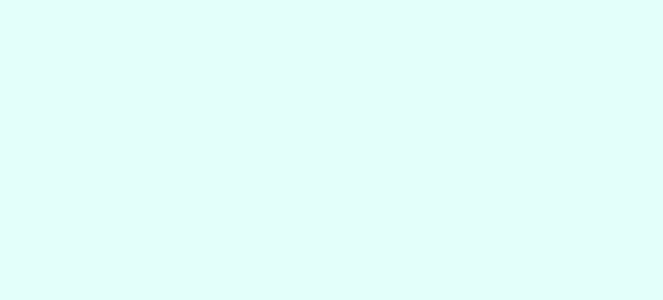
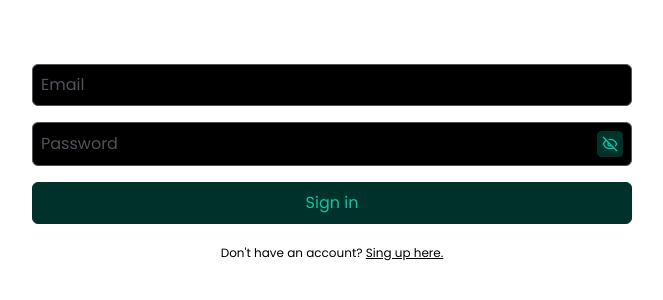
Before and after one commit to WilliamDavidson-02/rich-text-react, a React (Vite) app: page / in a window 1280 px wide. Shown: the part 236-536 px from the top of the page, without its empty margins (308-971 px from the left). Built offline with nearby package versions, Linux system fonts and the light colour scheme.

Commit message:
singIn/signUp form

```diff
--- a/index.html
+++ b/index.html
@@ -12,7 +12,7 @@
     />
     <title>Rich Text</title>
   </head>
-  <body class="bg-rich-white dark:text-rich-white text-black dark:bg-black">
+  <body class="bg-white text-black dark:bg-black dark:text-white">
     <div id="root"></div>
     <script type="module" src="/src/main.tsx"></script>
   </body>
--- a/package.json
+++ b/package.json
@@ -11,10 +11,12 @@
   },
   "dependencies": {
     "@supabase/supabase-js": "^2.39.1",
+    "lucide-react": "^0.302.0",
     "react": "^18.2.0",
     "react-dom": "^18.2.0",
     "react-router-dom": "^6.21.1",
-    "sonner": "^1.3.1"
+    "sonner": "^1.3.1",
+    "zod": "^3.22.4"
   },
   "devDependencies": {
     "@types/react": "^18.2.43",
--- /dev/null
+++ b/src/components/PasswordInput.tsx
@@ -0,0 +1,58 @@
+import { Dispatch, SetStateAction, useState } from "react";
+import { formType } from "../pages/Auth";
+import { Eye, EyeOff } from "lucide-react";
+import SmBtnHoverContainer from "./SmBtnHoverContainer";
+import { ZodSchema } from "zod";
+import { toast } from "sonner";
+
+type textInputProps = {
+  password: string;
+  setPassword: Dispatch<SetStateAction<formType>>;
+  placeholder: string;
+  schema: ZodSchema<any>;
+  errorMsg: string;
+};
+
+export default function PasswordInput({
+  password,
+  setPassword,
+  placeholder,
+  schema,
+  errorMsg,
+}: textInputProps) {
+  const [type, setType] = useState<"password" | "text">("password");
+
+  const validatePassword = (value: string) => {
+    try {
+      schema.parse(value);
+    } catch (error: any) {
+      toast.error(errorMsg);
+    }
+  };
+
+  return (
+    <div className="flex w-full rounded-md border border-zinc-600 bg-black p-2 transition-colors duration-200 focus-within:border-white ">
+      <input
+        className="flex-grow bg-black outline-none transition-colors duration-200 placeholder:text-zinc-600 focus-within:placeholder:text-white"
+        type={type}
+        value={password}
+        onChange={(ev) =>
+          setPassword((prev) => ({ ...prev, password: ev.target.value }))
+        }
+        placeholder={placeholder}
+        onBlur={() => validatePassword(password)}
+      />
+      <SmBtnHoverContainer
+        onClick={() =>
+          setType((prev) => (prev === "password" ? "text" : "password"))
+        }
+      >
+        {type === "password" ? (
+          <EyeOff size={16} className="m-1" />
+        ) : (
+          <Eye size={16} className="m-1" />
+        )}
+      </SmBtnHoverContainer>
+    </div>
+  );
+}
--- /dev/null
+++ b/src/components/SmBtnHoverContainer.tsx
@@ -0,0 +1,20 @@
+import { ReactNode } from "react";
+
+type SmBtnHoverContainerProps = {
+  children: ReactNode;
+  onClick: () => void;
+};
+
+export default function SmBtnHoverContainer({
+  children,
+  onClick,
+}: SmBtnHoverContainerProps) {
+  return (
+    <div
+      className="bg-rich-dark-green text-rich-light-green hover:border-rich-light-green border-rich-dark-green cursor-pointer rounded border outline-none transition-colors duration-200 ease-in"
+      onClick={onClick}
+    >
+      {children}
+    </div>
+  );
+}
--- /dev/null
+++ b/src/components/SubmitBtnGreen.tsx
@@ -0,0 +1,15 @@
+type SubmitBtnGreenProps = {
+  text: string;
+};
+
+export default function SubmitBtnGreen({ text }: SubmitBtnGreenProps) {
+  return (
+    <button
+      type="submit"
+      role="button"
+      className="bg-rich-dark-green text-rich-light-green focus:border-rich-light-green hover:border-rich-light-green border-rich-dark-green rounded-md border p-2 outline-none transition duration-200 ease-in"
+    >
+      {text}
+    </button>
+  );
+}
--- /dev/null
+++ b/src/components/TextInput.tsx
@@ -0,0 +1,43 @@
+import { Dispatch, SetStateAction } from "react";
+import { formType } from "../pages/Auth";
+import { ZodSchema } from "zod";
+import { toast } from "sonner";
+
+type textInputProps = {
+  text: string;
+  setText: Dispatch<SetStateAction<formType>>;
+  placeholder: string;
+  inputKey: string;
+  schema: ZodSchema<any>;
+  errorMsg: string;
+};
+
+export default function TextInput({
+  text,
+  setText,
+  placeholder,
+  inputKey,
+  schema,
+  errorMsg,
+}: textInputProps) {
+  const validateText = (value: string) => {
+    try {
+      schema.parse(value);
+    } catch (error: any) {
+      toast.error(errorMsg);
+    }
+  };
+
+  return (
+    <input
+      className="w-full rounded-md border border-zinc-600 bg-black p-2 outline-none transition-colors duration-200 placeholder:text-zinc-600 focus:border-white focus:placeholder:text-white"
+      type="text"
+      value={text}
+      onChange={(ev) =>
+        setText((prev) => ({ ...prev, [inputKey]: ev.target.value }))
+      }
+      placeholder={placeholder}
+      onBlur={() => validateText(text)}
+    />
+  );
+}
--- a/src/pages/Auth.tsx
+++ b/src/pages/Auth.tsx
@@ -1,9 +1,140 @@
+import { FormEvent, useState } from "react";
 import MainContainer from "../components/MainContainer";
+import TextInput from "../components/TextInput";
+import PasswordInput from "../components/PasswordInput";
+import SubmitBtnGreen from "../components/SubmitBtnGreen";
+import { z } from "zod";
+import { toast } from "sonner";
+
+const nameSchema = z.string().min(2);
+const emailSchema = z.string().email();
+const passwordLength = 8;
+const passwordSchema = z.string().min(passwordLength);
+
+export type formType = {
+  firstName: string;
+  lastName: string;
+  email: string;
+  password: string;
+};
 
 export default function Auth() {
+  const [form, setForm] = useState<formType>({
+    firstName: "",
+    lastName: "",
+    email: "",
+    password: "",
+  });
+  const [formType, setFormType] = useState<"signIn" | "signUp">("signIn");
+
+  const validateForm = () => {
+    const invalidFields: string[] = [];
+
+    if (formType === "signUp") {
+      if (!nameSchema.safeParse(form.firstName).success) {
+        invalidFields.push("First name");
+      }
+
+      if (!nameSchema.safeParse(form.lastName).success) {
+        invalidFields.push("Last name");
+      }
+    }
+
+    if (!emailSchema.safeParse(form.email).success) {
+      invalidFields.push("Email");
+    }
+
+    if (!passwordSchema.safeParse(form.password).success) {
+      invalidFields.push("Password");
+    }
+
+    return invalidFields;
+  };
+
+  const submitForm = (ev: FormEvent) => {
+    ev.preventDefault();
+    const invalidFields = validateForm();
+    if (invalidFields.length > 0) {
+      toast.error(`Invalid form please check ${invalidFields.join(", ")}`);
+      return;
+    }
+    const submittedForm =
+      formType === "signIn"
+        ? { email: form.email, password: form.password }
+        : form;
+    console.log(submittedForm);
+  };
+
   return (
     <MainContainer>
-      <form></form>
+      <div className="flex h-screen w-full items-center justify-center">
+        <form
+          className="flex w-full max-w-[600px] flex-col gap-4"
+          onSubmit={submitForm}
+        >
+          {formType === "signUp" && (
+            <div className="grid grid-cols-1 gap-4 md:grid-cols-2">
+              <TextInput
+                text={form.firstName}
+                setText={setForm}
+                placeholder="First name"
+                inputKey="firstName"
+                schema={nameSchema}
+                errorMsg="First name must be least 2 characters"
+              />
+              <TextInput
+                text={form.lastName}
+                setText={setForm}
+                placeholder="Last name"
+                inputKey="lastName"
+                schema={nameSchema}
+                errorMsg="Last name must be least 2 characters"
+              />
+            </div>
+          )}
+          <TextInput
+            text={form.email}
+            setText={setForm}
+            placeholder="Email"
+            inputKey="email"
+            schema={emailSchema}
+            errorMsg="Invalid email"
+          />
+          <PasswordInput
+            password={form.password}
+            setPassword={setForm}
+            placeholder="Password"
+            schema={passwordSchema}
+            errorMsg={`Password must be as least ${passwordLength} characters`}
+          />
+          <SubmitBtnGreen
+            text={formType === "signIn" ? "Sign in" : "Sign up"}
+          />
+          <div className="text-center">
+            {formType === "signIn" ? (
+              <span className="text-xs text-black dark:text-zinc-400">
+                Don't have an account?{" "}
+                <a
+                  className="cursor-pointer underline transition-all duration-200 hover:brightness-150"
+                  onClick={() => setFormType("signUp")}
+                >
+                  Sing up here.
+                </a>
+              </span>
+            ) : (
+              <span className="text-xs text-black dark:text-zinc-400">
+                Already have an account?{" "}
+                <a
+                  className="cursor-pointer underline transition-all duration-200 hover:brightness-150"
+                  onClick={() => setFormType("signIn")}
+                >
+                  Sign in here.
+                </a>
+              </span>
+            )}
+          </div>
+        </form>
+      </div>
     </MainContainer>
   );
 }
--- a/tailwind.config.js
+++ b/tailwind.config.js
@@ -4,7 +4,6 @@ export default {
   theme: {
     extend: {
       colors: {
-        "rich-white": "#E3FFFA",
         "rich-dark-purple": "#354A7B",
         "rich-purple": "#6581D4",
         "rich-dark-red": "#310101",
```
Also changed, not shown: vercel.json (added), 1 other file (tests, documents, lock files or other folders).
